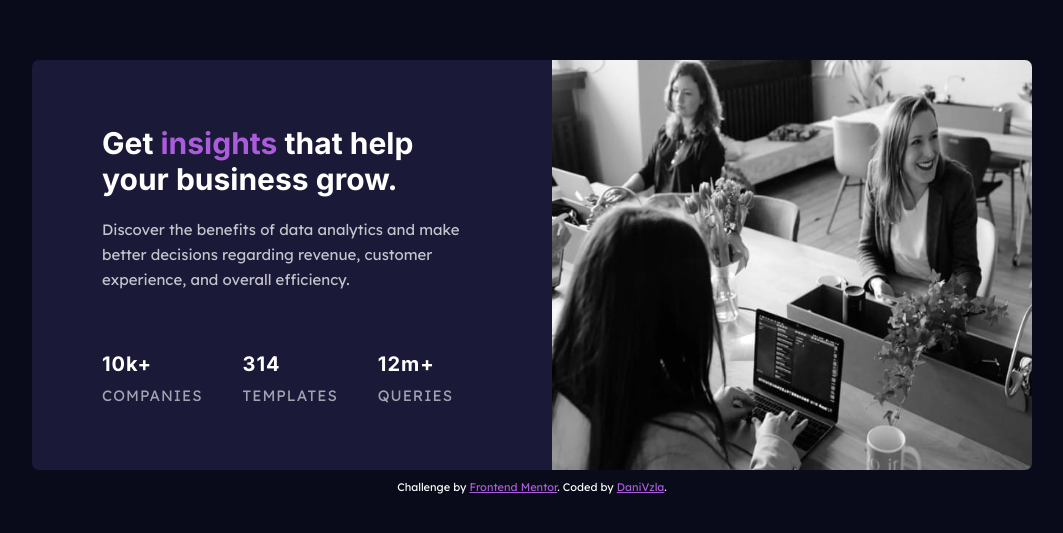
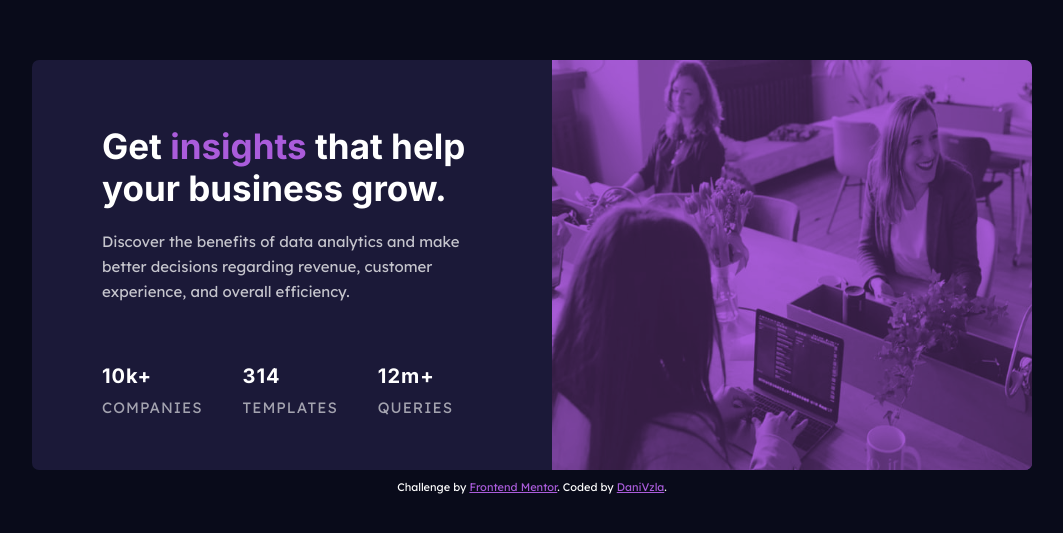
Before and after one commit to DaniVzla/Practice-stats-preview-card-HTML-CSS, a plain HTML site: page index.html in a window 1280 px wide. Shown: the part 123-656 px from the top of the page, without its empty margins (108-1171 px from the left). Drawn offline with Linux system fonts and the light colour scheme.

Commit message:
Add files via upload

```diff
--- a/index.html
+++ b/index.html
@@ -16,9 +16,11 @@
 <body>
   <div class="container">
     <div class="card">
-      <img src="./images/image-header-mobile.jpg" alt="image header">
+      <div class="image-container">
+        <img src="./images/image-header-mobile.jpg" alt="image header">
+      </div>
       <div class="info">
-        <h1>Get <span class="resalto">insights</span> that <br> help <span class="jump">your business <br> grow.</span></h1>
+        <h1>Get <span class="insights">insights</span> that <br> help <span class="jump">your business <br> grow.</span></h1>
         <p class="text">Discover the benefits of data <br> analytics and make <span class="jump">better decisions <br> regarding revenue, customer</span> <br>
         <span class="jump">experience, and overall efficiency.</span></p>
         <div class="stats">
--- a/style.css
+++ b/style.css
@@ -25,9 +25,18 @@ body{
     text-align: center;
 }
 
+.image-container{
+    background-color: hsl(277, 64%, 61%);
+    width: 350px;
+    height: 256.88px;
+    border-radius: 10px 10px 0 0;
+}
+
 .card img{
+    opacity: 0.7;
     width: 100%;
     border-radius: 7px 7px 0 0;
+    mix-blend-mode: multiply;
 }
 
 .card h1{
@@ -36,7 +45,7 @@ body{
     font-family: 'Inter', sans-serif;
 }
 
-.resalto{
+.insights{
     color: hsl(277, 64%, 61%);
 }
 
@@ -86,10 +95,20 @@ body{
         position: relative;
     }
 
+    .image-container{
+        width: 48%;
+        height: 410px;
+        border-radius: 0 7px 7px 0;
+    }
+
     .info{
         position: absolute;
         top: 40px;
         left: 70px;
+    }
+
+    .info h1{
+        font-size: 35px;
     }
 
     .stats{
@@ -99,7 +118,7 @@ body{
     }
 
     .card img{
-        width: 48%;
+        width: 100%;
         height: 100%;
         border-radius: 0 7px 7px 0;
     }
```
